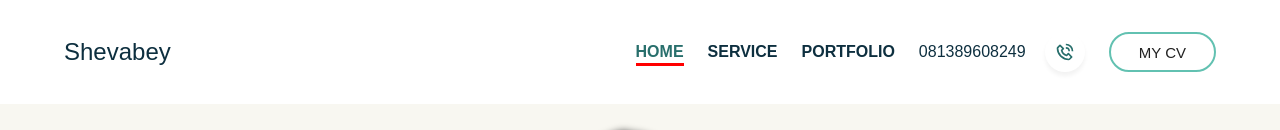
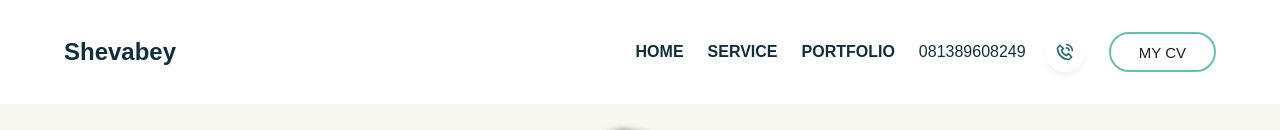
Before and after one commit to Shevabey/shevabeyrahman, a React (Vite) app: page / in a window 1280 px wide. Shown: the top 130 px of the page. Built offline with nearby package versions, Linux system fonts and the light colour scheme; grey boxes are pictures that could not be loaded; a web font is replaced by a local one.

Commit message:
update-animasi link hover

```diff
--- a/src/components/Header/Header.jsx
+++ b/src/components/Header/Header.jsx
@@ -26,7 +26,7 @@ const Header = () => {
       style={{ boxShadow: headerShadows }}
     >
       <div className={`flexCenter innerWidth ${css.container}`}>
-        <div className={css.name}>Shevabey</div>
+        <div className={css.name}><a href="#">Shevabey</a></div>
 
         <ul
         ref={menuRef}
--- a/src/components/Header/Header.module.scss
+++ b/src/components/Header/Header.module.scss
@@ -16,8 +16,12 @@
     font-weight: 500;
 
     .name {
+      a {
+        text-decoration: none;
+        color: inherit;
         font-size: 1.5rem;
-      font-weight: 500;
+        font-weight: 600;
+      }
     }
 
     .menu {
@@ -53,24 +57,42 @@
           font-weight: bold;
           color: inherit;
           text-decoration: none;
-        }
+          position: relative;
 
           &:hover {
             color: $secondary;
-
+            padding-bottom: 2px;
+            transition: border-bottom-color 0.3s ease;
           }
 
-        .active{
-          color: $secondary;
-          border-bottom: 3px solid red;
-          padding-bottom: 3px;
+          &:before {
+            content: "";
+            position: absolute;
+            bottom: 0;
+            left: 0;
+            width: 100%;
+            height: 3px;
+            background-color: rgb(119, 0, 255);
+            transform-origin: right;
+            transform: scaleX(0);
+            transition: transform 0.3s ease;
+          }
 
+          &:hover:before {
+            transform-origin: left;
+            transform: scaleX(1);
+          }
         }
       }
 
+
       .phone {
         gap: 1.2rem;
-        // flex-wrap: wrap;
+        flex-wrap: wrap;
+
+        &:hover {
+          color: $secondary;
+        }
 
         svg {
           color: $secondary;
```
Lines whose indentation alone changed are shown as unchanged.
